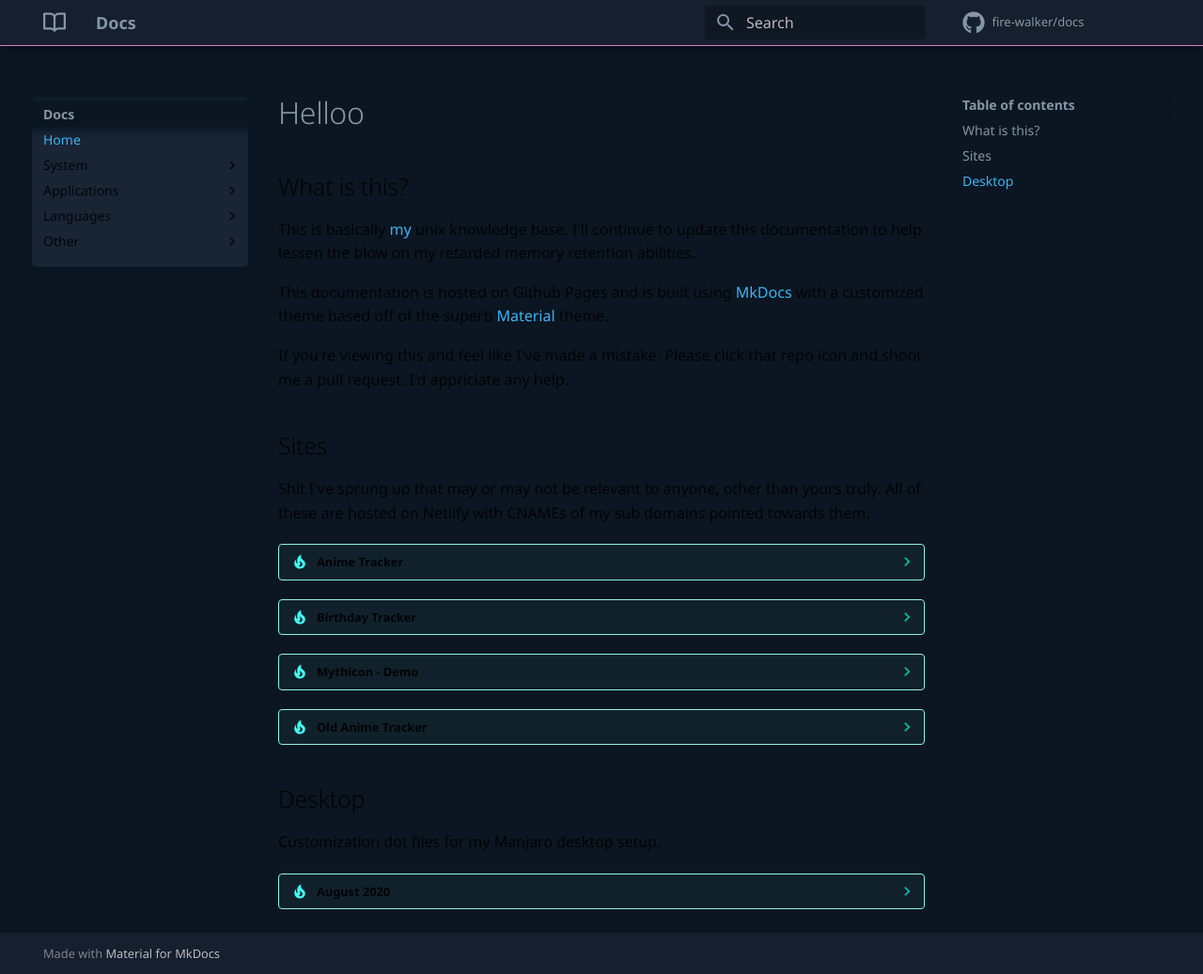
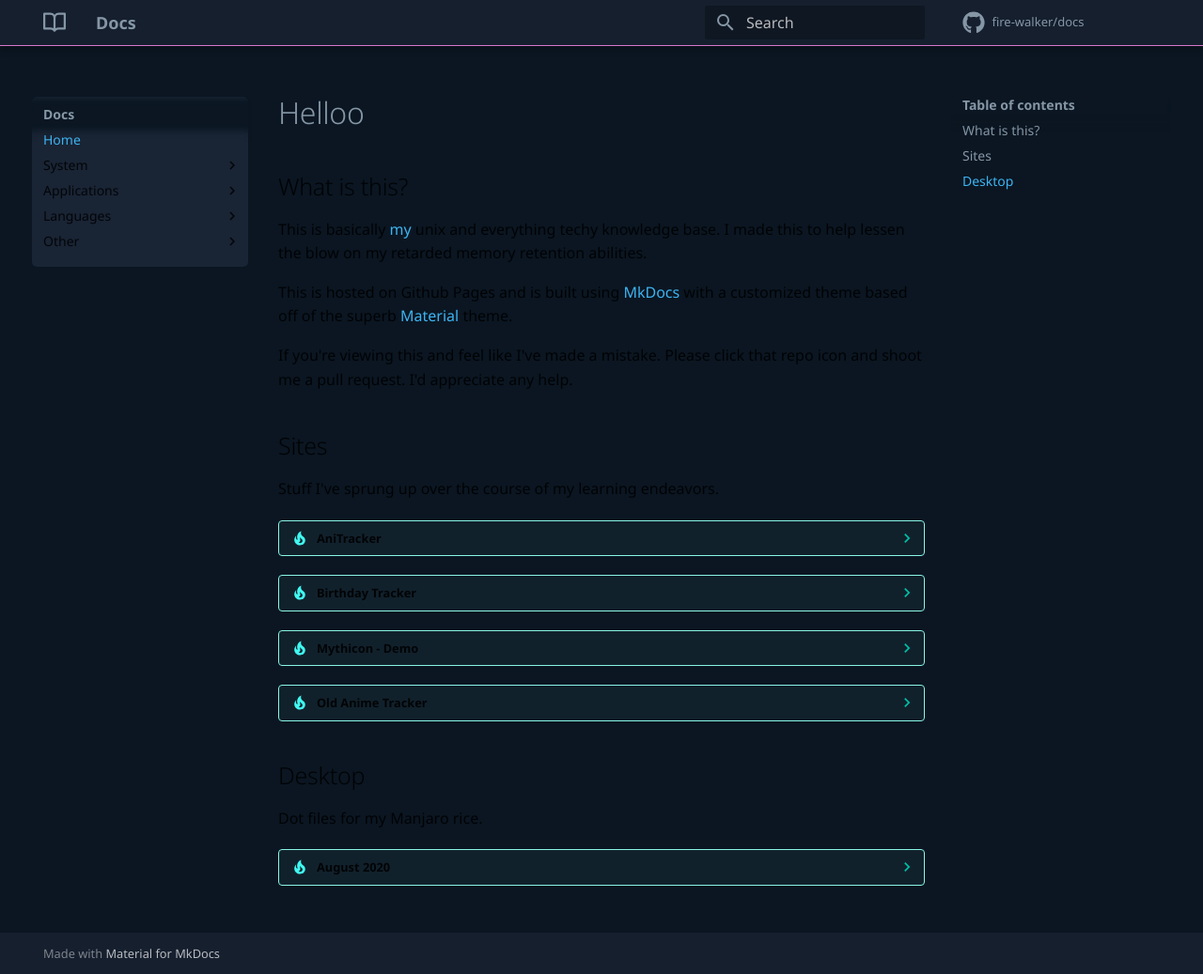
Before and after one commit to fire-walker/docs, an MkDocs documentation site: the page built from docs/index.md, in a window 1280 px wide and 1037 px high. Shown: the whole window at 94% size. Built offline with MkDocs 1.6.1 and Material for MkDocs 9.7.7, drawn with Linux system fonts in a browser that asks for light colours; comment, search, counter and statistics services are not loaded.

Commit message:
issue completion

```diff
--- a/docs/index.md
+++ b/docs/index.md
@@ -2,29 +2,29 @@
 
 ## What is this?
 
-This is basically [my](https://github.com/fire-walker) unix knowledge base. I'll continue to update this documentation to help lessen the blow on my retarded memory retention abilities.
+This is basically [my](https://github.com/fire-walker) unix and everything techy knowledge base. I made this to help lessen the blow on my retarded memory retention abilities.
 
-This documentation is hosted on Github Pages and is built using [MkDocs](https://github.com/mkdocs/mkdocs) with a customized theme based off of the superb [Material](https://github.com/squidfunk/mkdocs-material) theme.
+This is hosted on Github Pages and is built using [MkDocs](https://github.com/mkdocs/mkdocs) with a customized theme based off of the superb [Material](https://github.com/squidfunk/mkdocs-material) theme.
 
-If you're viewing this and feel like I've made a mistake. Please click that repo icon and shoot me a pull request. I'd appriciate any help.
+If you're viewing this and feel like I've made a mistake. Please click that repo icon and shoot me a pull request. I'd appreciate any help.
 
 
 ## Sites
 
-Shit I've sprung up that may or may not be relevant to anyone, other than yours truly. All of these are hosted on Netlify with CNAMEs of my sub domains pointed towards them.
+Stuff I've sprung up over the course of my learning endeavors.
 
-??? tip "Anime Tracker"
-    One of the best things that happened to me during the pandemic was the boredem that came with staying at home all day. This made me explore a ton of new different technologies. One of them was the js library react.
+??? tip "AniTracker"
+    One of the best things that happened to me during the pandemic was the boredom that came with staying at home all day. This made me explore a ton of new different technologies. One of them was the js library react.
 
-    This is the new and improved anime tracker v2. Built using React and hosted on Netlify. The site uses the Anilist GQL api and accesses it using the Apollo Client.
+    This is the new and improved anime tracker v2. Built using React and hosted on Netlify. The site uses the Anilist GQL api to grab data and does it so using the Apollo Client.
 
     Visit it [here](https://anime.thelonelylands.com)
 
-    Find the code [here](https://github.com/fire-walker/anime-tracker-react)
+    <!-- Find the code [here](https://github.com/fire-walker/anime-tracker-react) -->
 
 
 ??? tip "Birthday Tracker"
-    When it comes to remembering birthdays. I suck at it. So, I first made a discord bot. It worked fine up until I had to give up my server. Then as a replacement I made this site. It's got no backend so, all the data is saved right in a nice AES encrypted package within the site's root directory. Even then, without a rightful backend notifications are impossible. Which is why my next big project, an android app made using Kotlin, should probably be _the_ solution for this dilemma.
+    When it comes to remembering birthdays, I suck at it. That's what inspired me to build this. Hosted on Netlify all the data it uses is saved in a nice AES encrypted package within the site's root directory. Even then, without a rightful backend notifications are impossible so this is what I'd consider a half baked solution.
 
     Visit it [here](https://bday.thelonelylands.com)
 
@@ -51,7 +51,7 @@
 
 ## Desktop
 
-Customization dot files for my Manjaro desktop setup.
+Dot files for my Manjaro rice.
 
 ??? tip "August 2020"
     Visit it [here](https://github.com/fire-walker/rice/blob/master/August-2020/info.md)
--- a/docs/stylesheets/custom.css
+++ b/docs/stylesheets/custom.css
@@ -5,6 +5,7 @@
   --md-default-fg-color--light:    #8596a5; /* text title color */
   --md-primary-bg-color:           #8596a5; /* topbar icons */
   --md-accent-fg-color:            #d878cb; /* accent */
+  --md-accent-dark-fg-color:       #a14494; /* accent */
 
 
   --md-code-bg-color:              #151f2e; /* codebox back */
@@ -64,7 +65,7 @@
 .md-typeset table:not([class]) th {
   background-color: var(--md-primary-fg-color);
   color: var(--md-default-fg-color);
-  border-bottom: solid 1px var(--md-accent-fg-color);
+  border-bottom: solid 1px var(--md-accent-dark-fg-color);
 }
 
 /* left nav repo style */
--- a/mkdocs.yml
+++ b/mkdocs.yml
@@ -65,5 +65,7 @@
         - Apache:       pages/apache.md
     - Languages:
         - Python:       pages/python.md
+        - Javascript:   pages/javascript.md
     - Other:
         - DuckDuckGo:   pages/duckduckgo.md
+        - RegEx:        pages/regex.md
```
Also changed, not shown: docs/pages/javascript.md (added, +26 -0 lines), docs/pages/networking.md (+21 -0 lines), docs/pages/regex.md (added, +12 -0 lines).
